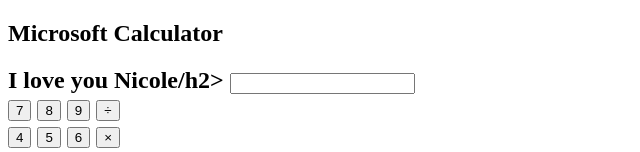
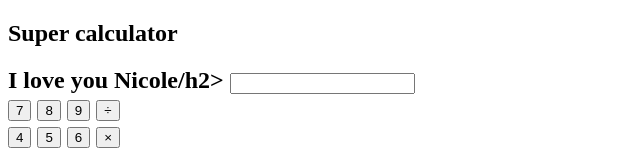
Before and after one commit to Carlody36/myproject, a plain HTML site: page index.html in a window 1280 px wide. Shown: the top 152 px of the page, without its empty margins (0-640 px from the left). Drawn offline with Linux system fonts and the light colour scheme.

Commit message:
Update index.html
I change the title name

```diff
--- a/index.html
+++ b/index.html
@@ -4,7 +4,7 @@
   <title>Apple-Style Calculator</title>
 </head>
 <body>
-  <h2>Microsoft Calculator</h2>
+  <h2>Super calculator</h2>
     <h2>I love you Nicole/h2>
 
 
```
